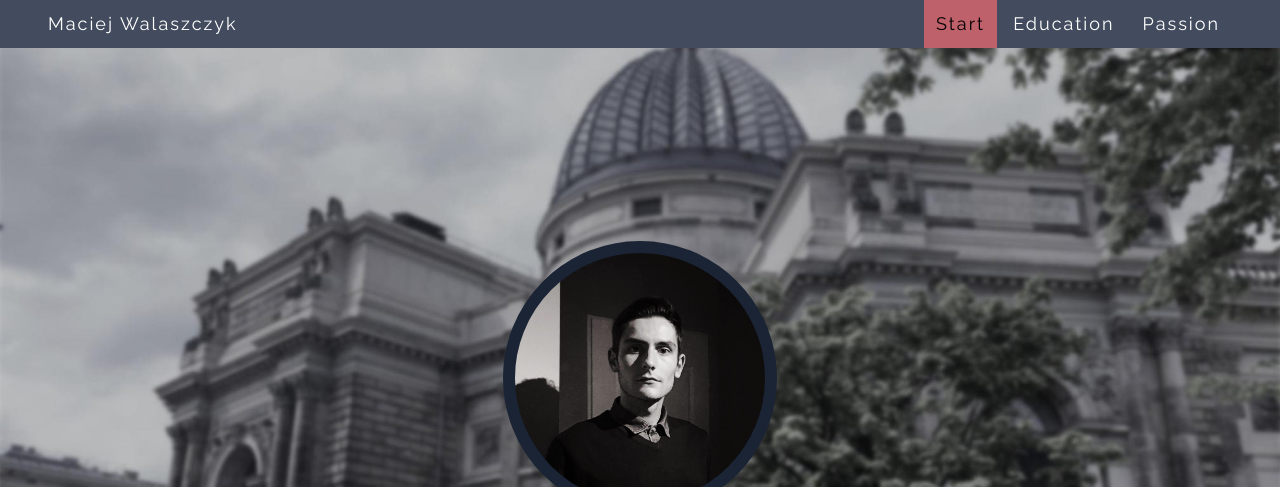
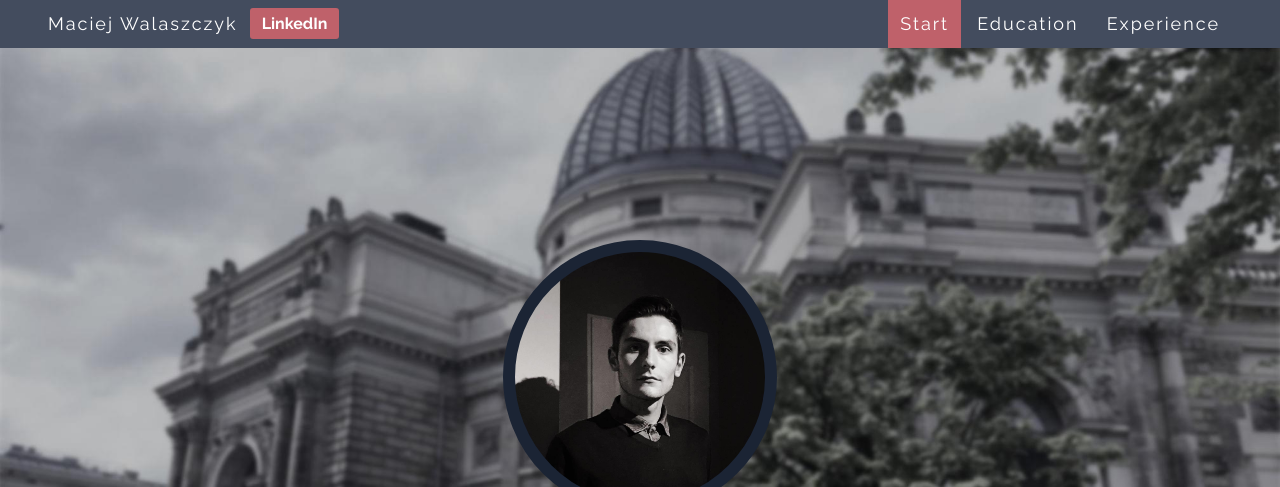
Before and after one commit to walaszczykm/walaszczykm.github.io, a website: page index.html in a window 1280 px wide. Shown: the top 487 px of the page. Drawn offline with Linux system fonts and the light colour scheme.

Commit message:
slide animation on front page plus linkedin btn

```diff
--- a/index.html
+++ b/index.html
@@ -10,10 +10,16 @@
 <body>
   <header class="header">
     <span class="header__title">Maciej Walaszczyk</span>
+    <a
+      href="https://www.linkedin.com/in/maciej-walaszczyk-2452a7103/"
+      target="blank"
+      class="btn btn--secondary">
+      LinkedIn
+    </a>
     <nav class="navigation">
       <a class="navigation__link" active href="#start">Start</a>
       <a class="navigation__link" href="#education">Education</a>
-      <a class="navigation__link" href="#passion">Passion</a>
+      <a class="navigation__link" href="#experience">Experience</a>
     </nav>
   </header>
 
@@ -29,13 +35,13 @@
 
   <section id="education" class="page">
     <div class="container">
-        <h3>Education</h3>
+        <h1>Education</h1>
     </div>
   </section>
 
-  <section id="passion" class="page">
+  <section id="experience" class="page">
     <div class="container">
-        <h3>Passion</h3>
+        <h1>Experience</h1>
     </div>
   </section>
   <!-- ***** SECTIONS END ***** -->
--- /dev/null
+++ b/sass/btn.scss
@@ -0,0 +1,24 @@
+@import './variables.scss';
+
+.btn {
+  line-height: $header-height;
+  text-decoration: none;
+  color: white;
+  background-color: $primary-color;
+  padding: $factor / 2 $factor;
+  margin: 0 $factor;
+  border-radius: 3px;
+  font-weight: bold;
+
+  &:hover {
+    background-color: $primary-color-light;
+  }
+
+  &--secondary {
+    background-color: $secondary-color;
+
+    &:hover {
+      background-color: $secondary-color-light;
+    }
+  }
+}
--- a/sass/caption.scss
+++ b/sass/caption.scss
@@ -1,4 +1,22 @@
 @import './variables.scss';
+
+@keyframes slideDown {
+  from {
+    bottom: 50px;
+  }
+  to {
+    bottom: 0px;
+  }
+}
+
+@keyframes slideUp {
+  from {
+    top: 50px;
+  }
+  to {
+    top: 0px;
+  }
+}
 
 .caption {
   position: absolute;
@@ -10,6 +28,9 @@
   letter-spacing: 6px;
 
   &__border {
+    z-index: 1;
+    position: relative;
+    animation: slideUp $slide-time;
     background-color: $secondary-color;
     color: $text-color;
     padding: ($factor * 2) ($factor * 4);
@@ -17,10 +38,10 @@
 
   &__profile-img {
     position: relative;
-    bottom: $factor;
+    z-index: 2;
+    animation: slideDown $slide-time;
     background: $profile-img;
     background-size: cover;
-    top: 1px;
     width: 250px;
     height: 250px;
     margin: auto;
--- a/sass/fullscreen-img.scss
+++ b/sass/fullscreen-img.scss
@@ -1,6 +1,7 @@
 @import './variables.scss';
 
 .fullscreen-img {
+  z-index: 0;
   margin: 0;
   padding: 0;
   width: 100vw;
--- a/sass/navigation.scss
+++ b/sass/navigation.scss
@@ -18,7 +18,7 @@
     }
 
     &[active] {
-      color: $text-color;
+      color: white;
       background-color: $secondary-color;
     }
   }
--- a/sass/variables.scss
+++ b/sass/variables.scss
@@ -27,4 +27,5 @@ $start-bg-img: url('/img/start_bg.jpg');
 $profile-img: url('/img/profile.jpg');
 
 // ***** Animations *****
-$fade-time: 0.2s;
+$fade-time: 0.25s;
+$slide-time: 0.75s;
```
Also changed, not shown: dist/style.css.
